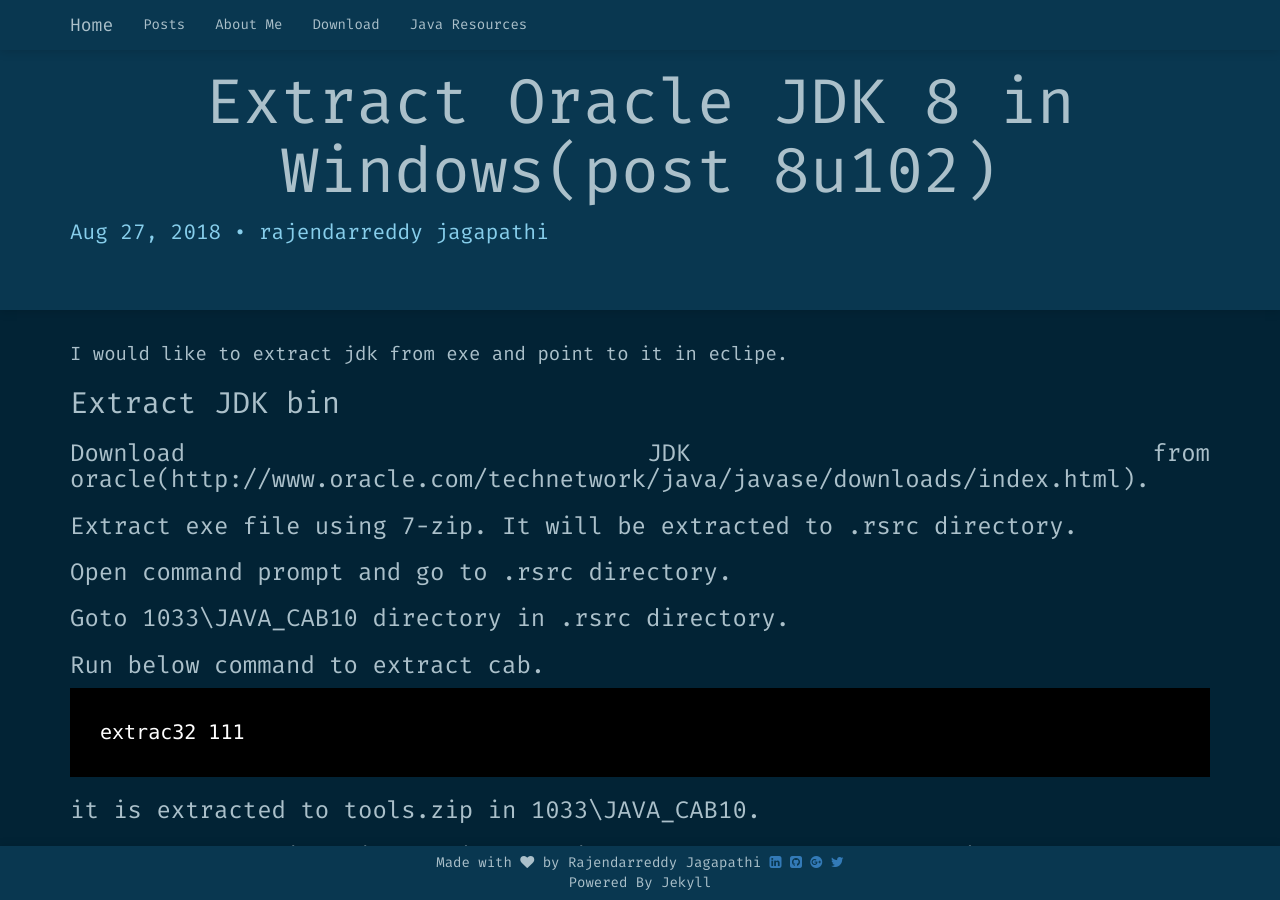
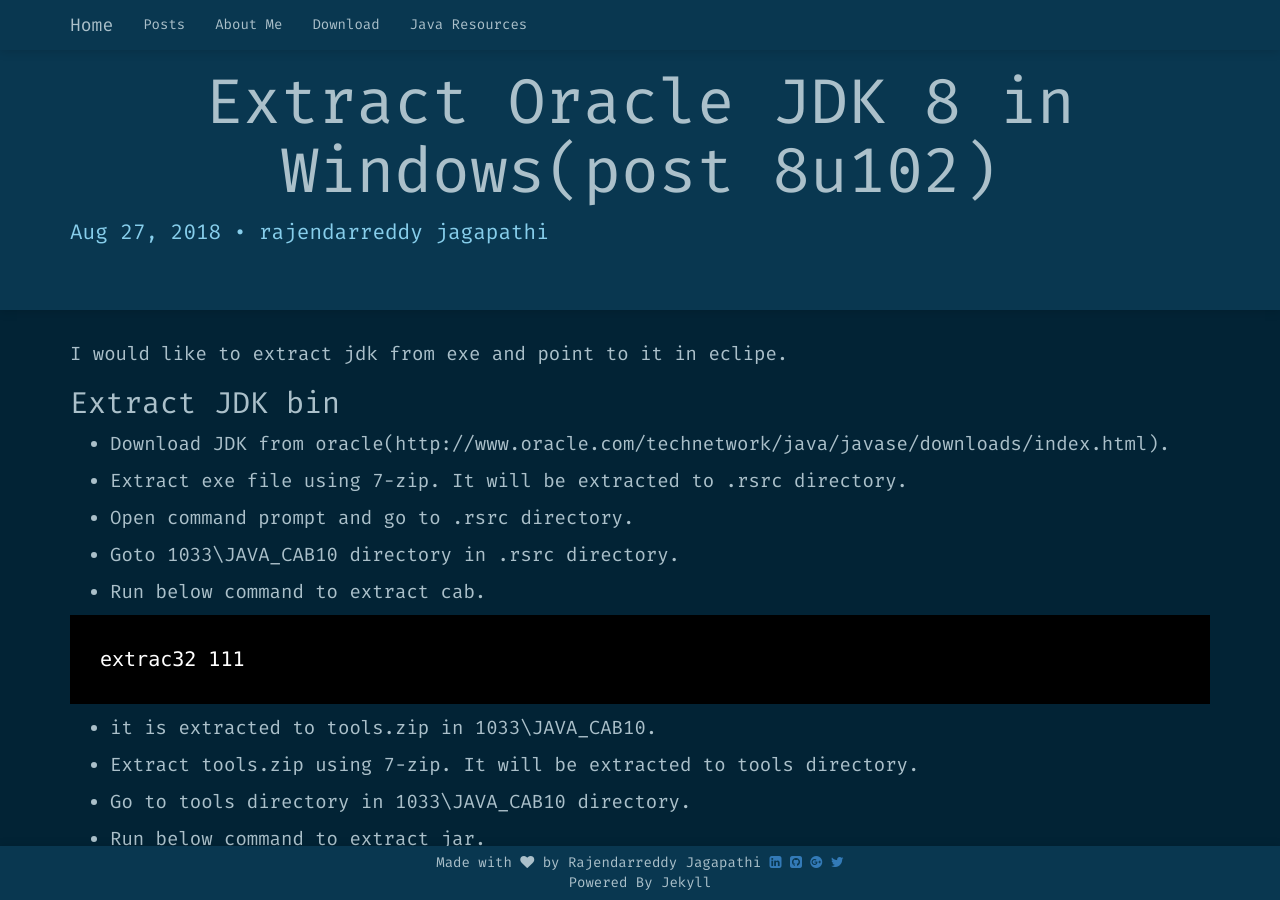
Before and after one commit to rajendarreddyj/development-journal, a Jekyll site: the page built from _posts/2018-08-27-extract-jdk8-windows.markdown, in a window 1280 px wide and 900 px high. Built offline with Jekyll 4.4.1, drawn with Linux system fonts in a browser that asks for light colours; nearby versions of some CDN libraries; some web fonts are replaced.

````diff
--- a/_posts/2018-08-27-extract-jdk8-windows.markdown
+++ b/_posts/2018-08-27-extract-jdk8-windows.markdown
@@ -10,27 +10,27 @@ I would like to extract jdk from exe and point to it in eclipe.
 
 ## Extract JDK bin
 
-### Download JDK from oracle(http://www.oracle.com/technetwork/java/javase/downloads/index.html).
+- Download JDK from oracle(http://www.oracle.com/technetwork/java/javase/downloads/index.html).
 
-### Extract exe file using 7-zip. It will be extracted to .rsrc directory.
+- Extract exe file using 7-zip. It will be extracted to .rsrc directory.
 
-### Open command prompt and go to .rsrc directory.
+- Open command prompt and go to .rsrc directory.
 
-### Goto 1033\JAVA_CAB10 directory in .rsrc directory.
+- Goto 1033\JAVA_CAB10 directory in .rsrc directory.
 
-### Run below command to extract cab.
+- Run below command to extract cab.
 
 ```
 extrac32 111
 ```
 
-### it is extracted to tools.zip in 1033\JAVA_CAB10.
+- it is extracted to tools.zip in 1033\JAVA_CAB10.
 
-### Extract tools.zip using 7-zip. It will be extracted to tools directory.
+- Extract tools.zip using 7-zip. It will be extracted to tools directory.
 
-### Go to tools directory in 1033\JAVA_CAB10 directory.
+- Go to tools directory in 1033\JAVA_CAB10 directory.
 
-### Run below command to extract jar.
+- Run below command to extract jar.
 
 ```
 for /r %x in (*.pack) do .\bin\unpack200 -r "%x" "%~dx%~px%~nx.jar"
@@ -38,16 +38,16 @@ for /r %x in (*.pack) do .\bin\unpack200 -r "%x" "%~dx%~px%~nx.jar"
 
 ## Extract src
 
-### Goto 1033\JAVA_CAB9 directory in .rsrc directory.
+- Goto 1033\JAVA_CAB9 directory in .rsrc directory.
 
-### Run below command to extract cab.
+- Run below command to extract cab.
 
 ```
 extract 110
 ```
-### it is extracted to src.zip in 1033/JAVA_CAB9.
+- it is extracted to src.zip in 1033/JAVA_CAB9.
 
-### move src.zip to tools directory in 1033\JAVA_CAB10.
+- move src.zip to tools directory in 1033\JAVA_CAB10.
 
 ### Rename tools directory in 1033\JAVA_CAB10 to JDK8
 
````
